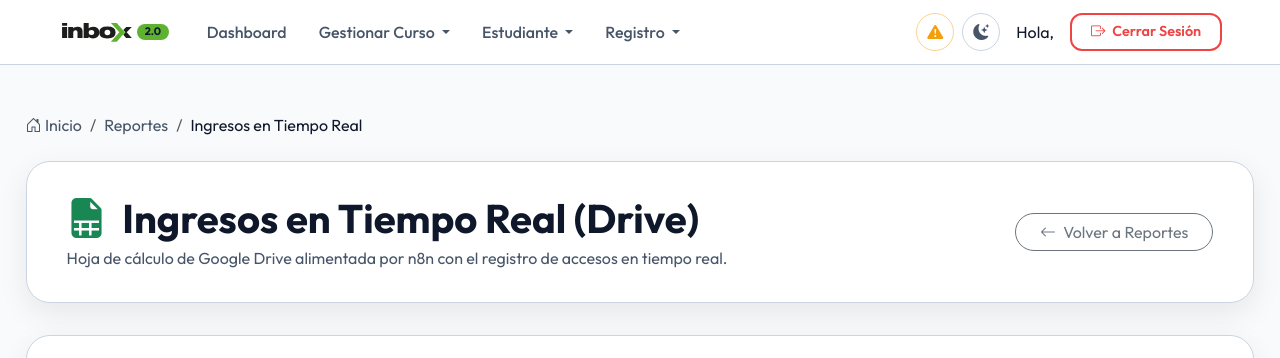
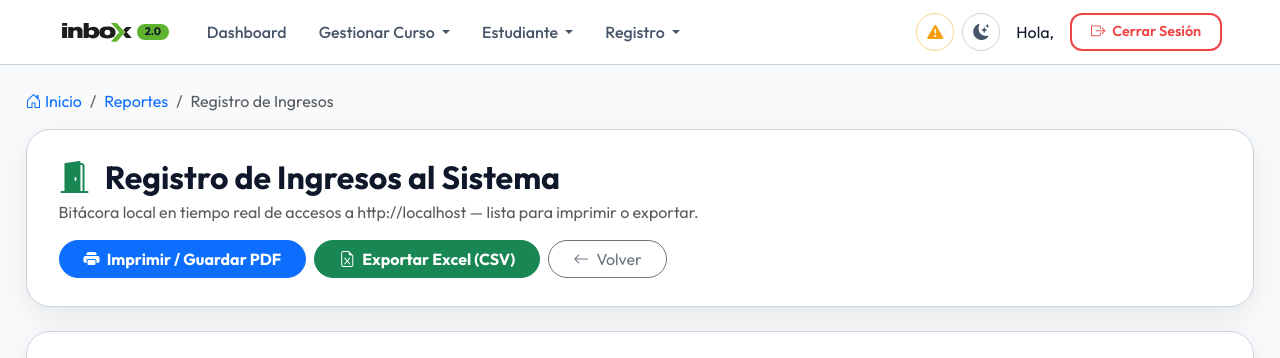
Before and after one commit to renan2013/inbox_cefi, a Laravel app: template resources/views/reportes/ingresos_drive.blade.php in a window 1280 px wide. Shown: the top 358 px of the page. Run offline with Laravel 12, Linux system fonts and the light colour scheme; the visitor is signed in with stand-in values (Sample User, id 1); tables that the repository leaves empty hold one stand-in row (values such as "Sample post"); the template is opened without the code that fills it: most values are stand-ins (such as "Sample title", 1, 10 or a date in 2020); some libraries are stand-ins or nearby versions.

Commit message:
feat(reportes): reemplazar Drive/n8n de ingresos por bitacora local imprimible y exportable

```diff
--- a/resources/views/reportes/ingresos_drive.blade.php
+++ b/resources/views/reportes/ingresos_drive.blade.php
@@ -1,6 +1,6 @@
 @extends('layouts.app')
 
-@section('title', 'Inbox BPM - Ingresos en Tiempo Real (Drive)')
+@section('title', 'Inbox BPM - Registro de Ingresos')
 
 @section('styles')
     <style>
@@ -8,8 +8,8 @@
             background-color: var(--card-dark);
             border: 1px solid var(--border-dark);
             border-radius: 1.5rem;
-            padding: 2rem 2.5rem;
-            margin-bottom: 2rem;
+            padding: 1.75rem 2rem;
+            margin-bottom: 1.5rem;
             box-shadow: 0 10px 30px rgba(0, 0, 0, 0.08);
         }
 
@@ -22,58 +22,162 @@
             overflow: hidden;
         }
 
-        .iframe-wrapper {
-            position: relative;
-            width: 100%;
-            height: 750px;
-            border-radius: 1rem;
-            overflow: hidden;
-            border: 1px solid var(--border-dark);
+        .print-only-header {
+            display: none;
         }
 
-        .iframe-wrapper iframe {
-            position: absolute;
-            top: 0;
-            left: 0;
-            width: 100%;
-            height: 100%;
-            border: 0;
+        @media print {
+            body {
+                background: #ffffff !important;
+                color: #0f172a !important;
+            }
+            .no-print,
+            nav.navbar,
+            footer,
+            .inbox-ai-fab,
+            .inbox-ai-card,
+            .breadcrumb {
+                display: none !important;
+            }
+            .print-only-header {
+                display: block !important;
+                border-bottom: 2px solid #003b73;
+                padding-bottom: 10px;
+                margin-bottom: 15px;
+            }
+            .glass-card {
+                border: none !important;
+                box-shadow: none !important;
+                padding: 0 !important;
+            }
+            .container-fluid {
+                padding: 0 !important;
+            }
+            table {
+                font-size: 11px !important;
+            }
         }
     </style>
 @endsection
 
 @section('content')
-    <div class="container-fluid py-5 px-md-5">
+    <div class="container-fluid py-4 px-md-5">
 
-        <!-- Breadcrumb -->
-        <nav aria-label="breadcrumb" class="mb-4">
+        <nav aria-label="breadcrumb" class="mb-3 no-print">
             <ol class="breadcrumb">
-                <li class="breadcrumb-item"><a href="{{ route('dashboard') }}" class="text-decoration-none text-white-50"><i class="bi bi-house-door"></i> Inicio</a></li>
-                <li class="breadcrumb-item"><a href="{{ route('reportes.index') }}" class="text-decoration-none text-white-50">Reportes</a></li>
-                <li class="breadcrumb-item active text-white" aria-current="page">Ingresos en Tiempo Real</li>
+                <li class="breadcrumb-item"><a href="{{ route('dashboard') }}" class="text-decoration-none"><i class="bi bi-house-door"></i> Inicio</a></li>
+                <li class="breadcrumb-item"><a href="{{ route('reportes.index') }}" class="text-decoration-none">Reportes</a></li>
+                <li class="breadcrumb-item active" aria-current="page">Registro de Ingresos</li>
             </ol>
         </nav>
 
-        <!-- Header -->
-        <div class="page-header d-flex flex-wrap justify-content-between align-items-center g-3">
+        <div class="page-header d-flex flex-wrap justify-content-between align-items-center gap-3 no-print">
             <div>
-                <h1 class="display-6 fw-bold mb-1 text-white">
-                    <i class="bi bi-file-earmark-spreadsheet-fill text-success me-2"></i> Ingresos en Tiempo Real (Drive)
+                <h1 class="h2 fw-bold mb-1">
+                    <i class="bi bi-door-open-fill text-success me-2"></i> Registro de Ingresos al Sistema
                 </h1>
-                <p class="text-white-50 mb-0">Hoja de cálculo de Google Drive alimentada por n8n con el registro de accesos en tiempo real.</p>
+                <p class="text-muted mb-0">Bitácora local en tiempo real de accesos a {{ config('app.url', 'inbox.ceficr.com') }} — lista para imprimir o exportar.</p>
             </div>
-            <div class="d-flex gap-2">
+            <div class="d-flex flex-wrap gap-2">
+                <button type="button" onclick="window.print()" class="btn btn-primary rounded-pill px-4 fw-bold">
+                    <i class="bi bi-printer-fill me-1"></i> Imprimir / Guardar PDF
+                </button>
+                <a href="{{ route('reportes.ingresos_drive', array_merge(request()->query(), ['export' => 'csv'])) }}" class="btn btn-success rounded-pill px-4 fw-bold">
+                    <i class="bi bi-file-earmark-excel me-1"></i> Exportar Excel (CSV)
+                </a>
                 <a href="{{ route('reportes.index') }}" class="btn btn-outline-secondary rounded-pill px-4">
-                    <i class="bi bi-arrow-left me-1"></i> Volver a Reportes
+                    <i class="bi bi-arrow-left me-1"></i> Volver
                 </a>
             </div>
         </div>
 
+        <div class="glass-card mb-4 no-print">
+            <form method="GET" action="{{ route('reportes.ingresos_drive') }}" class="row g-2 align-items-end">
+                <div class="col-md-4">
+                    <label class="form-label small fw-bold">Buscar usuario o correo</label>
+                    <input type="text" name="buscar" value="{{ $buscar }}" class="form-control" placeholder="Nombre o email...">
+                </div>
+                <div class="col-md-2">
+                    <label class="form-label small fw-bold">Desde</label>
+                    <input type="date" name="fecha_desde" value="{{ $fechaDesde }}" class="form-control">
+                </div>
+                <div class="col-md-2">
+                    <label class="form-label small fw-bold">Hasta</label>
+                    <input type="date" name="fecha_hasta" value="{{ $fechaHasta }}" class="form-control">
+                </div>
+                <div class="col-md-2">
+                    <label class="form-label small fw-bold">Rol</label>
+                    <select name="id_rol" class="form-select">
+                        <option value="">Todos</option>
+                        @foreach ($rolesMap as $rId => $rNom)
+                            <option value="{{ $rId }}" {{ (string)$idRol === (string)$rId ? 'selected' : '' }}>{{ $rNom }}</option>
+                        @endforeach
+                    </select>
+                </div>
+                <div class="col-md-2 d-flex gap-2">
+                    <button type="submit" class="btn btn-primary w-100 fw-bold">
+                        <i class="bi bi-funnel-fill me-1"></i> Filtrar
+                    </button>
+                    <a href="{{ route('reportes.ingresos_drive') }}" class="btn btn-outline-secondary" title="Limpiar filtros">
+                        <i class="bi bi-x-lg"></i>
+                    </a>
+                </div>
+            </form>
+        </div>
+
         <div class="glass-card">
-            <div class="iframe-wrapper">
-                <iframe src="https://docs.google.com/spreadsheets/d/14qKM6ocC96i8PoxG30NdpPxMlmDmYaRLe6tMZhUWC-4/edit?rm=minimal" allowfullscreen></iframe>
+            <div class="print-only-header">
+                <div class="d-flex justify-content-between align-items-center">
+                    <div>
+                        <h4 class="fw-bold mb-0">{{ config('cliente.nombre_legal', 'CEFI') }}</h4>
+                        <div class="small text-muted">Reporte Oficial de Ingresos a {{ config('app.url', 'inbox.ceficr.com') }}</div>
+                    </div>
+                    <div class="text-end small">
+                        <div><strong>Fecha de impresión:</strong> {{ now()->setTimezone('America/Costa_Rica')->format('d/m/Y H:i') }}</div>
+                        <div><strong>Registros:</strong> {{ count($ingresos) }}</div>
+                    </div>
+                </div>
+            </div>
+
+            <div class="table-responsive">
+                <table class="table table-hover align-middle mb-0">
+                    <thead class="table-light">
+                        <tr>
+                            <th>#</th>
+                            <th>Usuario</th>
+                            <th>Correo Electrónico</th>
+                            <th>Rol</th>
+                            <th>Fecha y Hora</th>
+                            <th>IP</th>
+                            <th>Origen</th>
+                        </tr>
+                    </thead>
+                    <tbody>
+                        @forelse ($ingresos as $idx => $item)
+                            <tr>
+                                <td class="text-muted">{{ $idx + 1 }}</td>
+                                <td class="fw-semibold">{{ $item->nombre }}</td>
+                                <td>{{ $item->email }}</td>
+                                <td>
+                                    <span class="badge bg-primary-subtle text-primary rounded-pill px-2">
+                                        {{ $rolesMap[(int)$item->id_rol] ?? ('Rol ' . $item->id_rol) }}
+                                    </span>
+                                </td>
+                                <td class="font-monospace small">{{ \Carbon\Carbon::parse($item->fecha_ingreso)->format('d/m/Y H:i:s') }}</td>
+                                <td class="font-monospace small text-muted">{{ $item->ip ?: '—' }}</td>
+                                <td class="small text-muted">{{ $item->origen }}</td>
+                            </tr>
+                        @empty
+                            <tr>
+                                <td colspan="7" class="text-center py-5 text-muted">
+                                    <i class="bi bi-inbox fs-2 d-block mb-2"></i>
+                                    Aún no hay ingresos registrados con los filtros actuales. Los próximos inicios de sesión en <strong>inbox.ceficr.com</strong> aparecerán aquí automáticamente.
+                                </td>
+                            </tr>
+                        @endforelse
+                    </tbody>
+                </table>
             </div>
         </div>
-
     </div>
 @endsection
```
Also changed, not shown: app/Http/Controllers/Auth/LoginController.php (+12 -28 lines), app/Http/Controllers/ReporteController.php (+79 -3 lines), database/migrations/2026_11_23_000001_create_ingresos_sistema_table.php (added).
